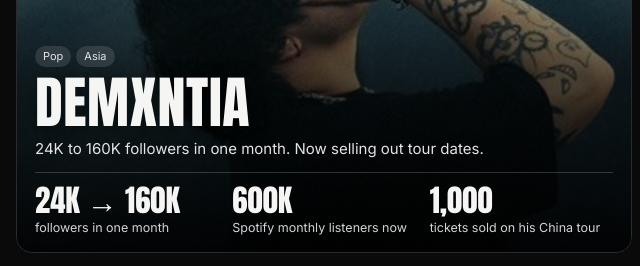
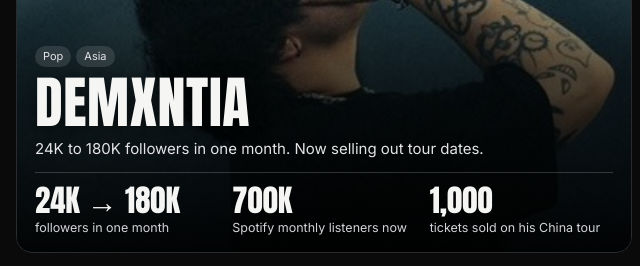
Before and after one commit to isaac-rapville/rapville-case-studies, a plain HTML site: page case-studies.html in a window 1280 px wide. Shown: the part 2580-2846 px from the top of the page, 0-640 px from the left. Drawn offline with Linux system fonts and the light colour scheme.

Commit message:
Demxntia numbers updated: 24K to 180K followers, 700K monthly listeners
Co-Authored-By: Claude Fable 5 <noreply@anthropic.com>
Claude-Session: https://claude.ai/code/session_0136qTBmhKNJ9QXRy4zr9QTb

```diff
--- a/case-studies.html
+++ b/case-studies.html
@@ -358,13 +358,13 @@ const GLOW = {
 /* Order in this array IS the ranking on the page. */
 const CASES = [
 { id:"demxntia", name:"Demxntia", featured:true,
-  hook:"24K to 160K followers in one month. Now selling out tour dates.",
+  hook:"24K to 180K followers in one month. Now selling out tour dates.",
   region:"Malaysia", regionNote:"Malaysian artist, pushed to a western audience",
   stage:"Growing: 10K-100K", results:["Followers","Monthly listeners","Streams","Money and career"],
-  stats:[{v:"24K → 160K",l:"followers in one month"},{v:"600K",l:"Spotify monthly listeners now"},{v:"1,000",l:"tickets sold on his China tour"},{v:"200",l:"videos posted a month"},{v:"94%",l:"of views from people who didn't follow him yet"}],
+  stats:[{v:"24K → 180K",l:"followers in one month"},{v:"700K",l:"Spotify monthly listeners now"},{v:"1,000",l:"tickets sold on his China tour"},{v:"200",l:"videos posted a month"},{v:"94%",l:"of views from people who didn't follow him yet"}],
   before:"Stuck for months. Loyal fans, zero growth. His old strategy boxed him into one audience: he could only reach Malaysian listeners.",
   did:"We pushed his music to a western and North American audience and flooded the feed: 200 videos a month across Instagram and TikTok. 94% of the views came from people who did not follow him yet.",
-  result:"24K to 160K followers in one month. 500K streams in the first month alone, and he now sits at 600K monthly listeners on Spotify. He sold 1,000 tickets on his China tour.",
+  result:"24K to 180K followers in one month. 500K streams in the first month alone, and he now sits at 700K monthly listeners on Spotify. He sold 1,000 tickets on his China tour.",
   meta:"Independent artist. Joined August 2026.",
   links:[{l:"Watch the reel behind the breakout",u:"https://www.instagram.com/reel/DeSJg4Mkg42/"}] },
 
@@ -724,7 +724,7 @@ const TAGS = {
 CASES.forEach(c=>{const t=TAGS[c.id]||{}; c.genres=t.g||[]; c.regions=t.r||[]; c.stage=t.s||null; c.results=t.res||[];});
 
 const HERO = [
-  {id:"demxntia", n:"24K → 160K", l:"followers in one month", w:"Demxntia"},
+  {id:"demxntia", n:"24K → 180K", l:"followers in one month", w:"Demxntia"},
   {id:"khoslaraghu", n:"964K", l:"Spotify monthly listeners", w:"KhoslaRaghu"},
   {id:"citizen", n:"0 → 1M", l:"followers in 12 months", w:"Citizen"}
 ];
```
